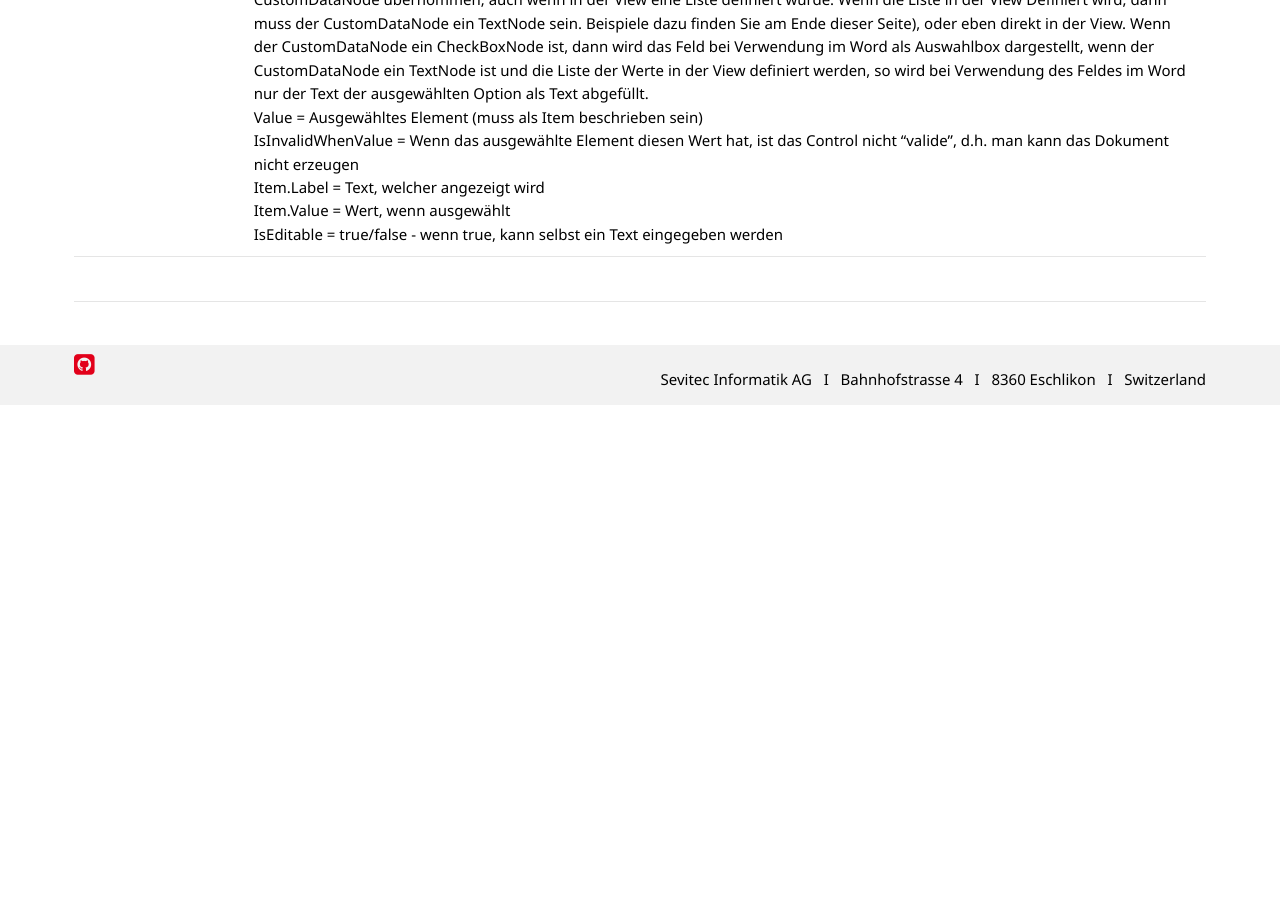
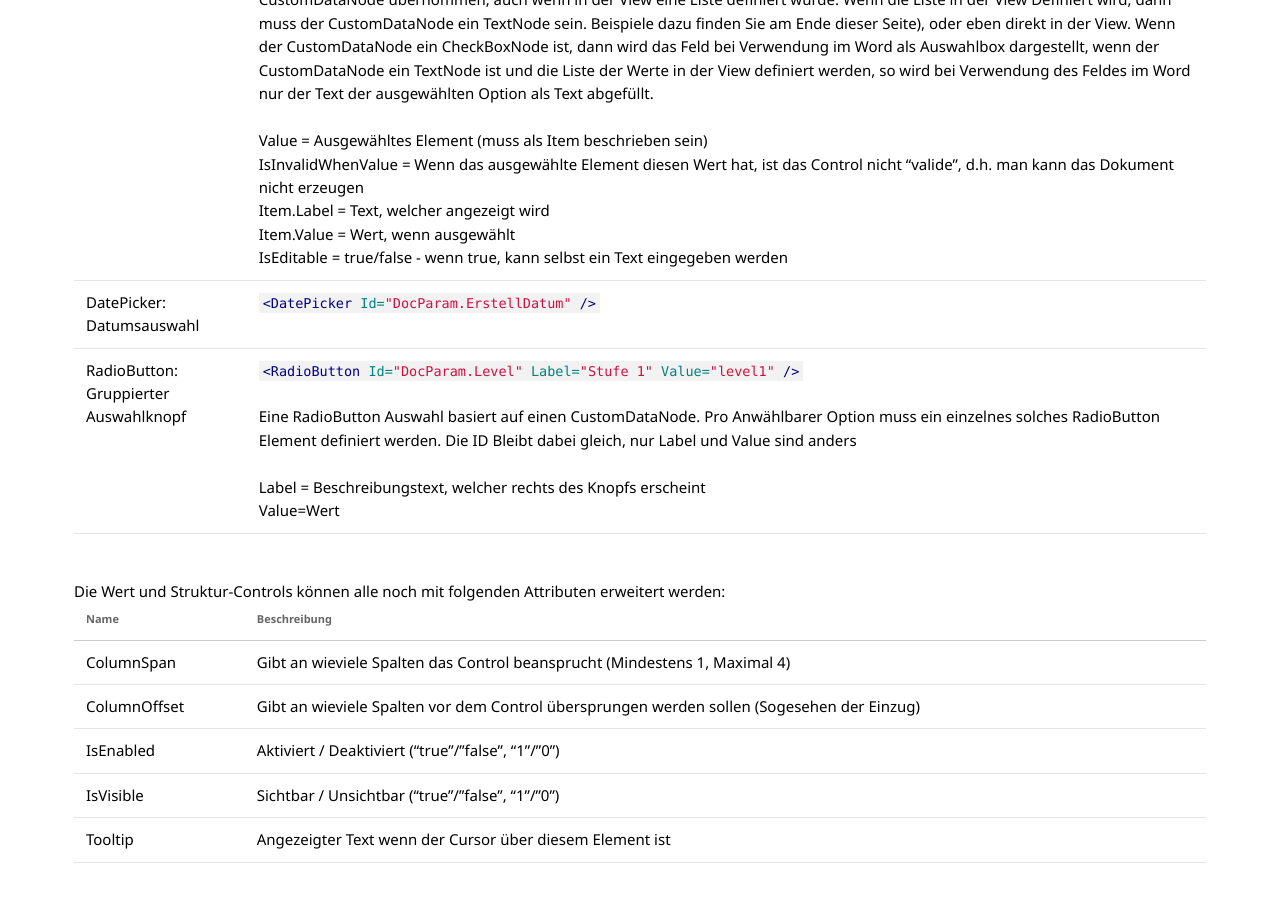
Before and after one commit to primesoft-group/oneoffixx-docs, a Jekyll site: the page built from _pages/docfunc/de/df-documentparameter.md, in a window 1280 px wide and 900 px high, scrolled down 6397 px. Built offline with Jekyll 4.4.1, drawn with Linux system fonts in a browser that asks for light colours; nearby versions of some CDN libraries; some web fonts are replaced; before the commit the page ends 6802 px from its top, so only the background shows below that.

Commit message:
Wert und StrukturControls ergänzt

```diff
--- a/_pages/docfunc/de/df-documentparameter.md
+++ b/_pages/docfunc/de/df-documentparameter.md
@@ -167,5 +167,17 @@ Diese Controls besitzen alle ein "Value"-Attribut, welches als initialer Wert ge
 |    ----								 	 					|        ----        |
 |  TextBox: Einzeilige oder mehrzeilige Texteingabe				|  `<TextBox Value="Text" Id="DocParam.Subject" Lines="2" />`{:.language-xml}<br>Value = Vordefiniert, wird aber ignoriert wenn es eine CustomDataNode mit der ID gibt.<br>Lines = Anzahl an Zeilen - Standard ist 1.<br> Validierung: Verbindet man das TextBox Control an eine CustomDataNode vom Typ Text werden die Validierungsoptionen von dort übernommen.  |
 |  CheckBox: Auswahlkasten - oder halt CheckBox					|  `<CheckBox Id="DocParam.Erweitert" Label="Notizen" />`{:.language-xml}<br>Label = Beschreibung, erscheint rechts von der CheckBox  |
-|  ComboBox: Auswahlliste										|  `<ComboBox Value="0" IsInvalidWhenValue="0" Id="DocParam.Typ"></ComboBox>` <br> Die Werte für die ComboBox können entweder im CustomDataNode definiert werden (die Liste der Werte wird aus dem CustomDataNode übernommen, auch wenn in der View eine Liste definiert wurde. Wenn die Liste in der View Definiert wird, dann muss der CustomDataNode ein TextNode sein. Beispiele dazu finden Sie am Ende dieser Seite), oder eben direkt in der View. Wenn der CustomDataNode ein CheckBoxNode ist, dann wird das Feld bei Verwendung im Word als Auswahlbox dargestellt, wenn der CustomDataNode ein TextNode ist und die Liste der Werte in der View definiert werden, so wird bei Verwendung des Feldes im Word nur der Text der ausgewählten Option als Text abgefüllt.<br> Value = Ausgewähltes Element (muss als Item beschrieben sein)<br>IsInvalidWhenValue = Wenn das ausgewählte Element diesen Wert hat, ist das Control nicht "valide", d.h. man kann das Dokument nicht erzeugen<br>Item.Label = Text, welcher angezeigt wird<br>Item.Value = Wert, wenn ausgewählt<br> IsEditable = true/false - wenn true, kann selbst ein Text eingegeben werden
-| 		|
+|  ComboBox: Auswahlliste										|  `<ComboBox Value="0" IsInvalidWhenValue="0" Id="DocParam.Typ"></ComboBox>` <br> Die Werte für die ComboBox können entweder im CustomDataNode definiert werden (die Liste der Werte wird aus dem CustomDataNode übernommen, auch wenn in der View eine Liste definiert wurde. Wenn die Liste in der View Definiert wird, dann muss der CustomDataNode ein TextNode sein. Beispiele dazu finden Sie am Ende dieser Seite), oder eben direkt in der View. Wenn der CustomDataNode ein CheckBoxNode ist, dann wird das Feld bei Verwendung im Word als Auswahlbox dargestellt, wenn der CustomDataNode ein TextNode ist und die Liste der Werte in der View definiert werden, so wird bei Verwendung des Feldes im Word nur der Text der ausgewählten Option als Text abgefüllt.<br><br> Value = Ausgewähltes Element (muss als Item beschrieben sein)<br>IsInvalidWhenValue = Wenn das ausgewählte Element diesen Wert hat, ist das Control nicht "valide", d.h. man kann das Dokument nicht erzeugen<br>Item.Label = Text, welcher angezeigt wird<br>Item.Value = Wert, wenn ausgewählt<br> IsEditable = true/false - wenn true, kann selbst ein Text eingegeben werden
+|  DatePicker: Datumsauswahl									|  `<DatePicker Id="DocParam.ErstellDatum" />`{:.language-xml}  |
+|  RadioButton: Gruppierter Auswahlknopf 						|  `<RadioButton Id="DocParam.Level" Label="Stufe 1" Value="level1" />`{:.language-xml}<br><br>Eine RadioButton Auswahl basiert auf einen CustomDataNode. Pro Anwählbarer Option muss ein einzelnes solches RadioButton Element definiert werden. Die ID Bleibt dabei gleich, nur Label und Value sind anders<br><br>Label = Beschreibungstext, welcher rechts des Knopfs erscheint<br>Value=Wert
+
+Die Wert und Struktur-Controls können alle noch mit folgenden Attributen erweitert werden:
+
+{:.table .table-striped}
+|  __Name__         |  __Beschreibung__  |
+|    ----			|        ----        |
+|   ColumnSpan		|	Gibt an wieviele Spalten das Control beansprucht (Mindestens 1, Maximal 4)  |
+|  	ColumnOffset	|	Gibt an wieviele Spalten vor dem Control übersprungen werden sollen (Sogesehen der Einzug)  |
+|	IsEnabled		| 	Aktiviert / Deaktiviert ("true"/"false", "1"/"0")	 			 	 	 |
+|	IsVisible		|	Sichtbar / Unsichtbar ("true"/"false", "1"/"0")   |
+|	Tooltip			|	Angezeigter Text wenn der Cursor über diesem Element ist  |
```
